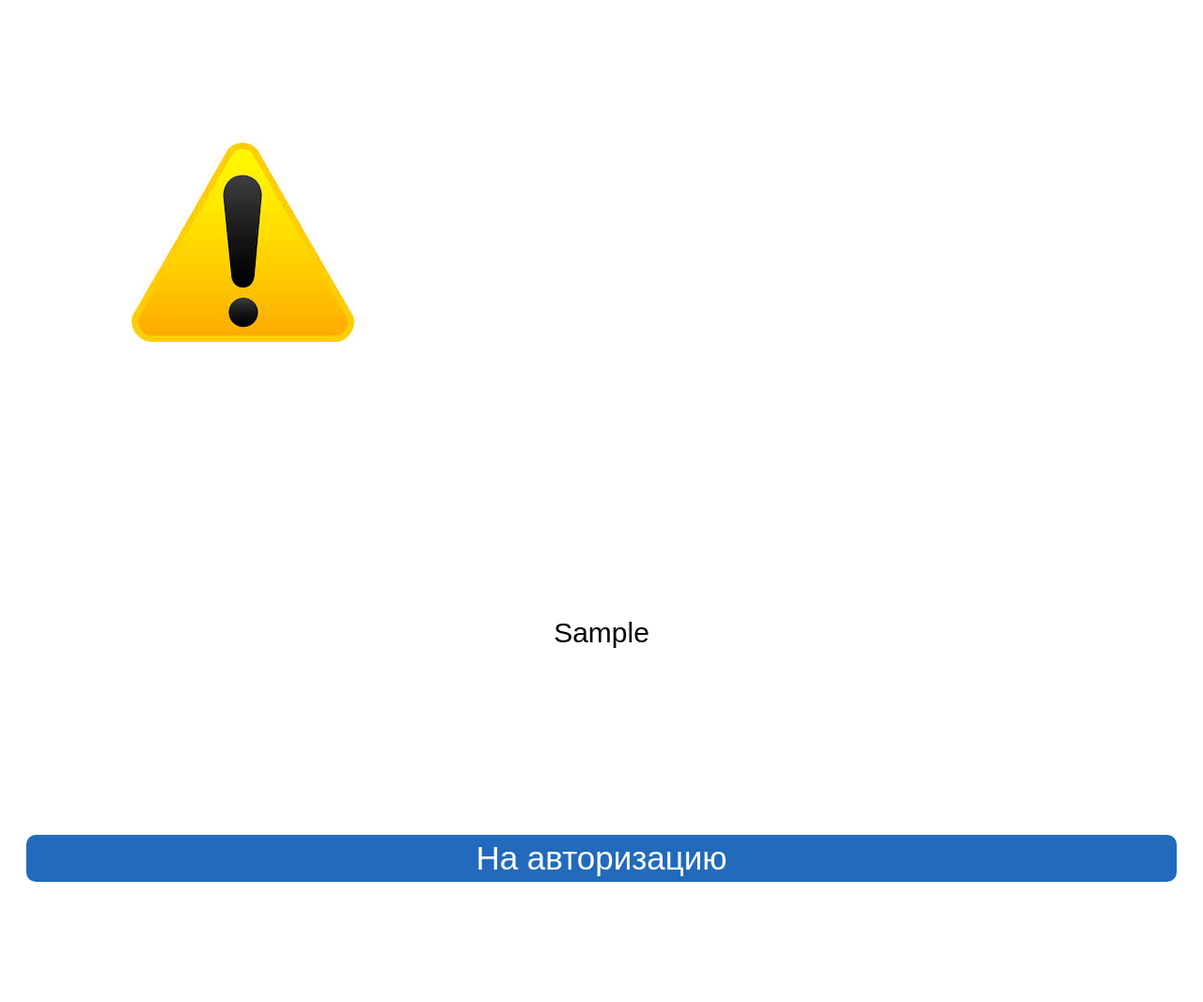
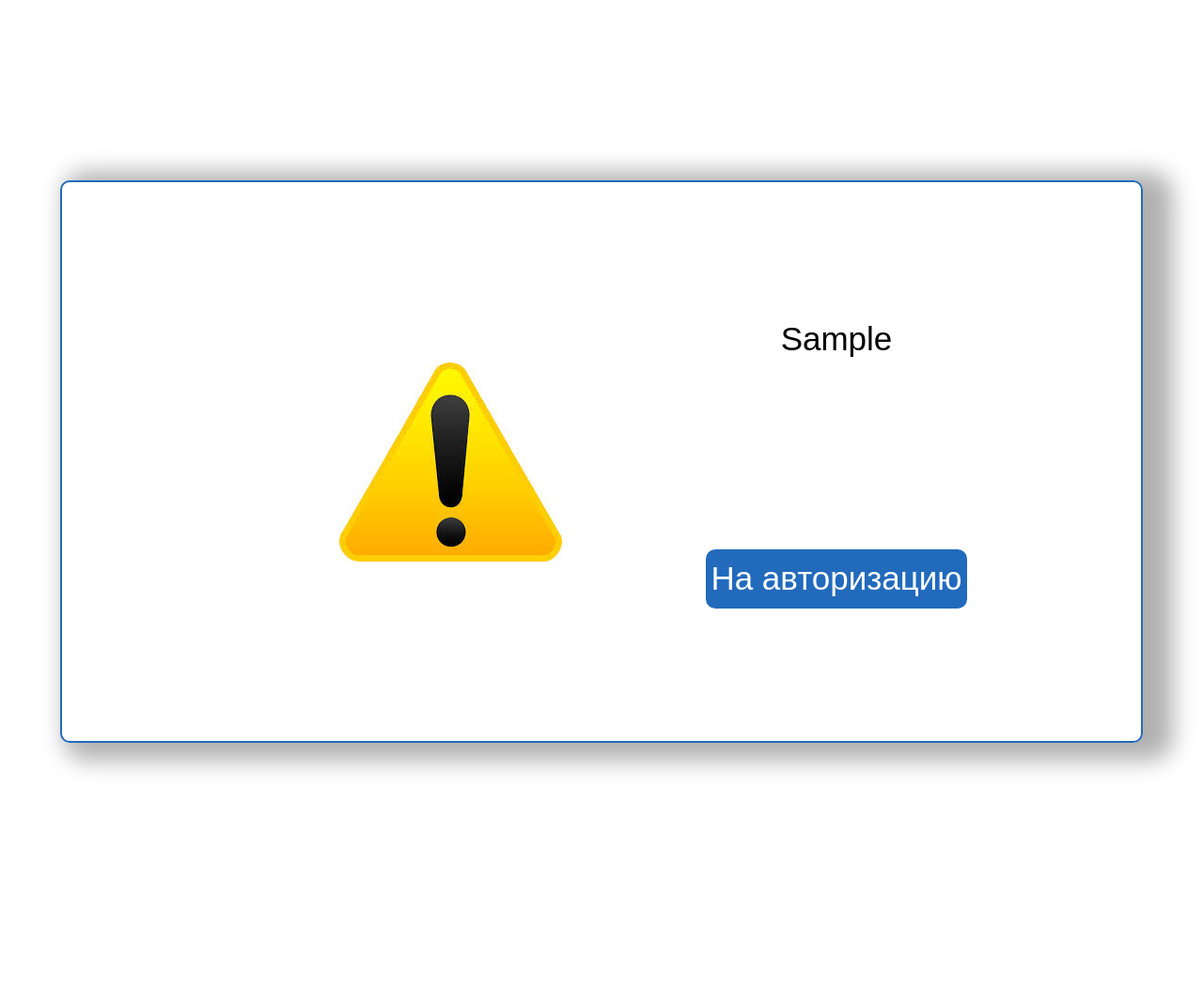
Before and after one commit to makdim5/EquipmentWorlProject, a Flask app: template src/templates/error.html in a window 1280 px wide. Shown: the whole page at 94% size. After the commit the page ends 822 px from the top, so only its background shows below. Run offline with Flask 2, Linux system fonts and the light colour scheme; the template is opened without the code that fills it: most values are stand-ins (such as "Sample title", 1, 10 or a date in 2020); parts of the project's set-up code (start-up, migrations or seed data) failed here and were passed over.

Commit message:
Refactor auth error msg

```diff
--- a/src/templates/error.html
+++ b/src/templates/error.html
@@ -5,21 +5,20 @@
     <title>Ошибка</title>
 
     <link type="text/css" rel="stylesheet" href="{{ url_for('static', filename='css/authentication_style.css' )}}">
+    <link type="text/css" rel="stylesheet" href="{{ url_for('static', filename='css/clear.css' )}}">
     <meta charset="UTF-8">
 </head>
 
 <body>
 
-    <div class="authenticatication_area">
+    <div class="auth_area">
         <div class="img_block">
             <img src="{{ url_for('static', filename='images/v.jpg' )}}">
         </div>
         <div class="form_block">
-
-            <p style="font-size: 30px; font-family: arial; margin-bottom: 10px;">{{er_msg}}</p>
+            <p style="font-family: arial; margin-bottom: 10px;">{{er_msg}}</p>
 
             <a href="/" class="ok_btn" >На авторизацию</a>
-
         </div>
 
     </div>
```
